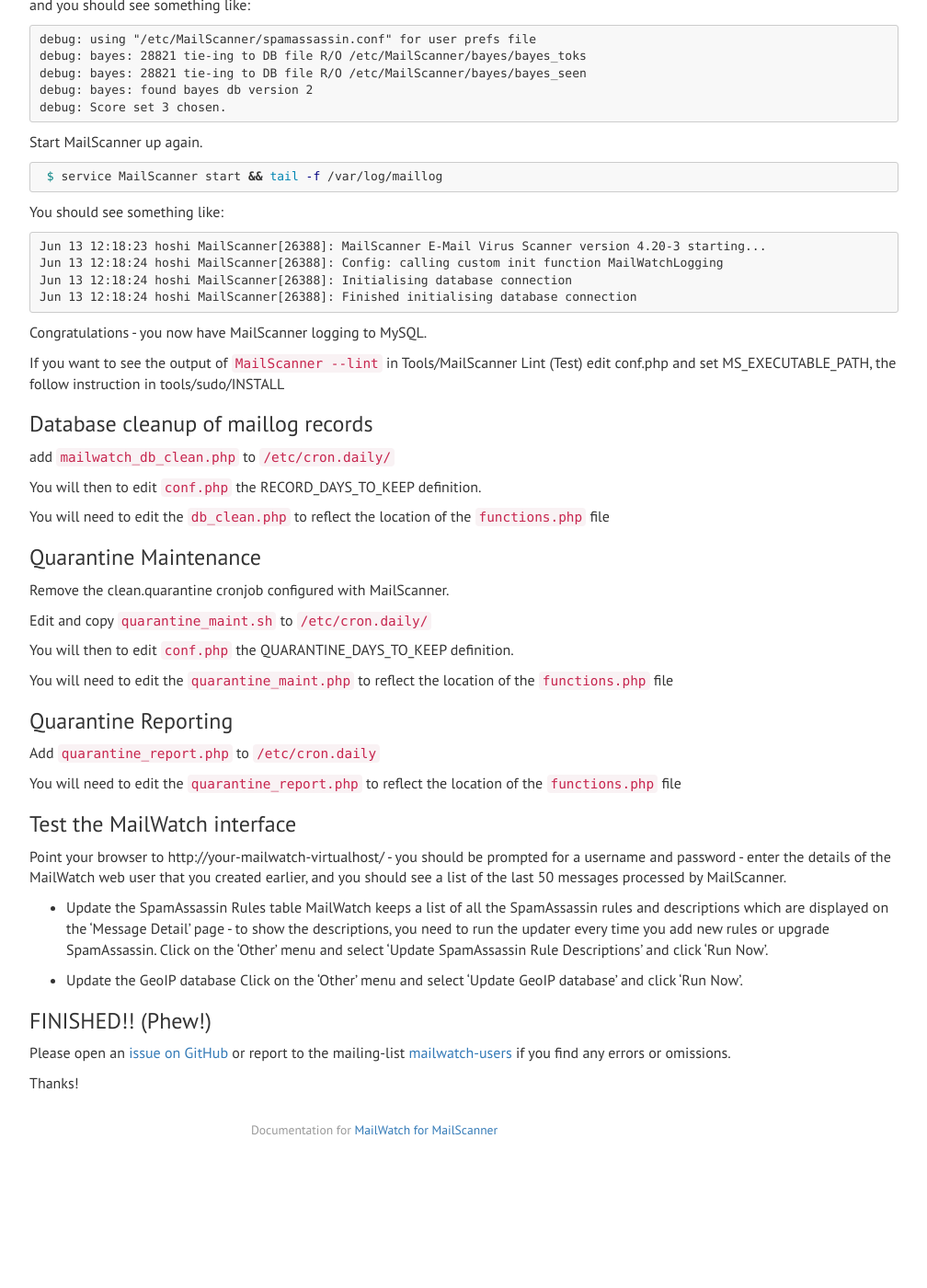
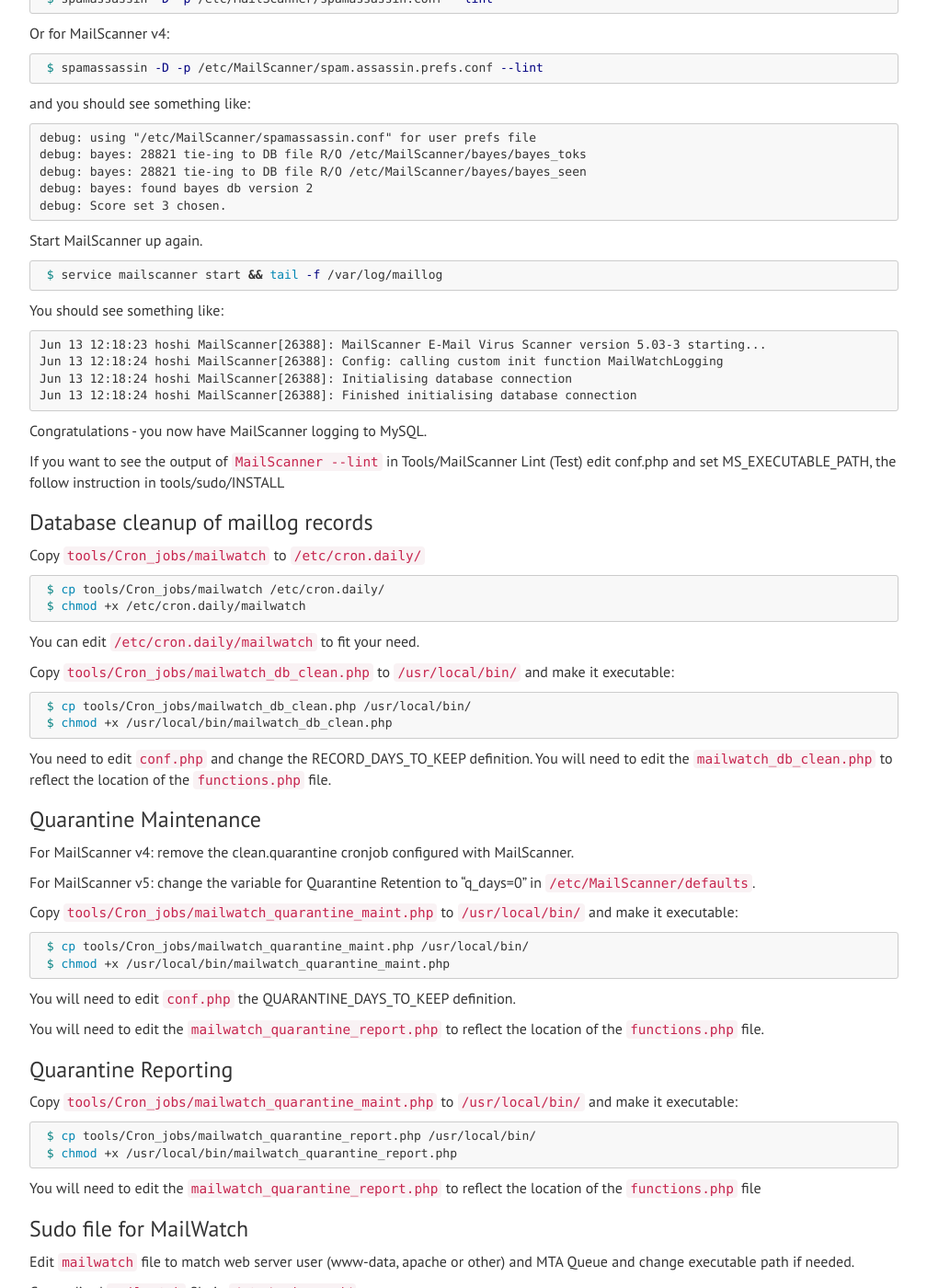
Before and after one commit to mailwatch/mailwatch-docs, a Jekyll site: the page built from _posts/2017-03-23-installing.md, in a window 1280 px wide and 1400 px high, scrolled down 4786 px. Shown: the whole window at 92% size, without its empty margins (233-1241 px from the left). Built offline with Jekyll 4.4.1, drawn with Linux system fonts in a browser that asks for light colours; nearby versions of some CDN libraries; before the commit the page ends 6044 px from its top, so only the background shows below that; some of the changed text lies outside the part shown.

Commit message:
Update cronjob scripts instructions

````diff
--- a/_posts/2017-03-23-installing.md
+++ b/_posts/2017-03-23-installing.md
@@ -105,15 +106,18 @@ Symlinking instead of copying assure a painless upgrade in the future.
 
 ### Create a MailWatch web user
 
+You need at minimum to create the administrator user 'admin' needed to access the MailWatch GUI and to handle default Spam Setting used by SQLSpamSettings.pm script.
+
 ```shell
  $ mysql mailscanner -u mailwatch -p
 ```
 ```sql
 Enter password: ******
-mysql> INSERT INTO users SET username = '<username>', password = MD5('<password>'), fullname = '<name>', type = 'A';
+mysql> INSERT INTO users SET username = 'admin', password = MD5('<password>'), fullname = '<name>', type = 'A'
 ```
+MD5 password hash will be updated automatically to a more secure hash on first login.
 
-### Install & Configure MailWatch
+### Install and Configure MailWatch
 
 #### Checking permissions
 
@@ -201,7 +205,7 @@ server {
 Stop MailScanner
 
 ```shell
- $ service MailScanner stop
+ $ service mailscanner stop
 ```
 
 Next edit `/etc/MailScanner/MailScanner.conf` - you need to make sure that the following options are set:
@@ -245,7 +249,7 @@ Create the 'new' bayes directory, make the directory owned by the main group of
 
 ```shell
  $ mkdir /etc/MailScanner/bayes
- $ chown postfix:apache /etc/MailScanner/bayes
+ $ chown root:www-data /etc/MailScanner/bayes
  $ chmod g+rws /etc/MailScanner/bayes
 ```
 
@@ -253,7 +257,7 @@ Copy the existing bayes databases and set the permissions:
 
 ```shell
  $ cp /root/.spamassassin/bayes_* /etc/MailScanner/bayes
- $ chown postfix:apache /etc/MailScanner/bayes/bayes_*
+ $ chown root:www-data /etc/MailScanner/bayes/bayes_*
  $ chmod g+rw /etc/MailScanner/bayes/bayes_*
 ```
 
@@ -283,13 +287,13 @@ debug: Score set 3 chosen.
 Start MailScanner up again.
 
 ```shell
- $ service MailScanner start && tail -f /var/log/maillog
+ $ service mailscanner start && tail -f /var/log/maillog
 ```
 
 You should see something like:
 
 ```
-Jun 13 12:18:23 hoshi MailScanner[26388]: MailScanner E-Mail Virus Scanner version 4.20-3 starting...
+Jun 13 12:18:23 hoshi MailScanner[26388]: MailScanner E-Mail Virus Scanner version 5.03-3 starting...
 Jun 13 12:18:24 hoshi MailScanner[26388]: Config: calling custom init function MailWatchLogging
 Jun 13 12:18:24 hoshi MailScanner[26388]: Initialising database connection
 Jun 13 12:18:24 hoshi MailScanner[26388]: Finished initialising database connection
@@ -301,31 +305,66 @@ If you want to see the output of `MailScanner --lint` in Tools/MailScanner Lint
 
 ### Database cleanup of maillog records
 
-add `mailwatch_db_clean.php` to `/etc/cron.daily/`
+Copy `tools/Cron_jobs/mailwatch` to `/etc/cron.daily/`
 
-You will then to edit `conf.php` the RECORD_DAYS_TO_KEEP definition.
+```shell
+ $ cp tools/Cron_jobs/mailwatch /etc/cron.daily/
+ $ chmod +x /etc/cron.daily/mailwatch
+```
 
-You will need to edit the `db_clean.php` to reflect the location of the `functions.php` file
+You can edit `/etc/cron.daily/mailwatch` to fit your need.
+
+Copy `tools/Cron_jobs/mailwatch_db_clean.php` to `/usr/local/bin/` and make it executable:
+
+```shell
+ $ cp tools/Cron_jobs/mailwatch_db_clean.php /usr/local/bin/
+ $ chmod +x /usr/local/bin/mailwatch_db_clean.php
+```
+
+You need to edit `conf.php` and change the RECORD_DAYS_TO_KEEP definition.
+You will need to edit the `mailwatch_db_clean.php` to reflect the location of the `functions.php` file.
 
 ### Quarantine Maintenance
 
-Remove the clean.quarantine cronjob configured with MailScanner.
+For MailScanner v4: remove the clean.quarantine cronjob configured with MailScanner.
 
-Edit and copy `quarantine_maint.sh` to `/etc/cron.daily/`
+For MailScanner v5: change the variable for Quarantine Retention to "q_days=0" in `/etc/MailScanner/defaults`.
 
-You will then to edit `conf.php` the QUARANTINE_DAYS_TO_KEEP definition.
+Copy `tools/Cron_jobs/mailwatch_quarantine_maint.php` to `/usr/local/bin/` and make it executable:
 
-You will need to edit the `quarantine_maint.php` to reflect the location of the `functions.php` file
+```shell
+ $ cp tools/Cron_jobs/mailwatch_quarantine_maint.php /usr/local/bin/
+ $ chmod +x /usr/local/bin/mailwatch_quarantine_maint.php
+```
+
+You will need to edit `conf.php` the QUARANTINE_DAYS_TO_KEEP definition.
+
+You will need to edit the `mailwatch_quarantine_report.php` to reflect the location of the `functions.php` file.
 
 ### Quarantine Reporting
 
-Add `quarantine_report.php` to `/etc/cron.daily`
+Copy `tools/Cron_jobs/mailwatch_quarantine_maint.php` to `/usr/local/bin/` and make it executable:
 
-You will need to edit the `quarantine_report.php` to reflect the location of the `functions.php` file
+```shell
+ $ cp tools/Cron_jobs/mailwatch_quarantine_report.php /usr/local/bin/
+ $ chmod +x /usr/local/bin/mailwatch_quarantine_report.php
+```
+
+You will need to edit the `mailwatch_quarantine_report.php` to reflect the location of the `functions.php` file
+
+### Sudo file for MailWatch
+
+Edit `mailwatch` file to match web server user (www-data, apache or other) and MTA Queue and change executable path if needed.
+
+Copy edited `mailwatch` file in `/etc/sudoers.d/`
+
+Set permission to 0440 (`chmod 440 /etc/sudoers.d/mailwatch`)
+
+This instruction should work in Debian 6 and 7, Ubuntu 12.04 and newer, RHEL 5 and 6 and CentOS 5 and 6.
 
 ### Test the MailWatch interface
 
-Point your browser to http://your-mailwatch-virtualhost/ - you should be prompted for a username and password - enter the details of the MailWatch web user that you created earlier, and you should see a list of the last 50 messages processed by MailScanner.
+Point your browser to http://your-mailwatch-virtualhost-address/ - you should be prompted for a username and password - enter the details of the MailWatch web user that you created earlier, and you should see a list of the last 50 messages processed by MailScanner.
 
 - Update the SpamAssassin Rules table
   MailWatch keeps a list of all the SpamAssassin rules and descriptions which are displayed on the 'Message Detail' page - to show the descriptions, you need to run the updater every time you add new rules or upgrade SpamAssassin.
````
Also changed, not shown: other parts of _posts/2017-03-23-installing.md (+1 -0 lines).
